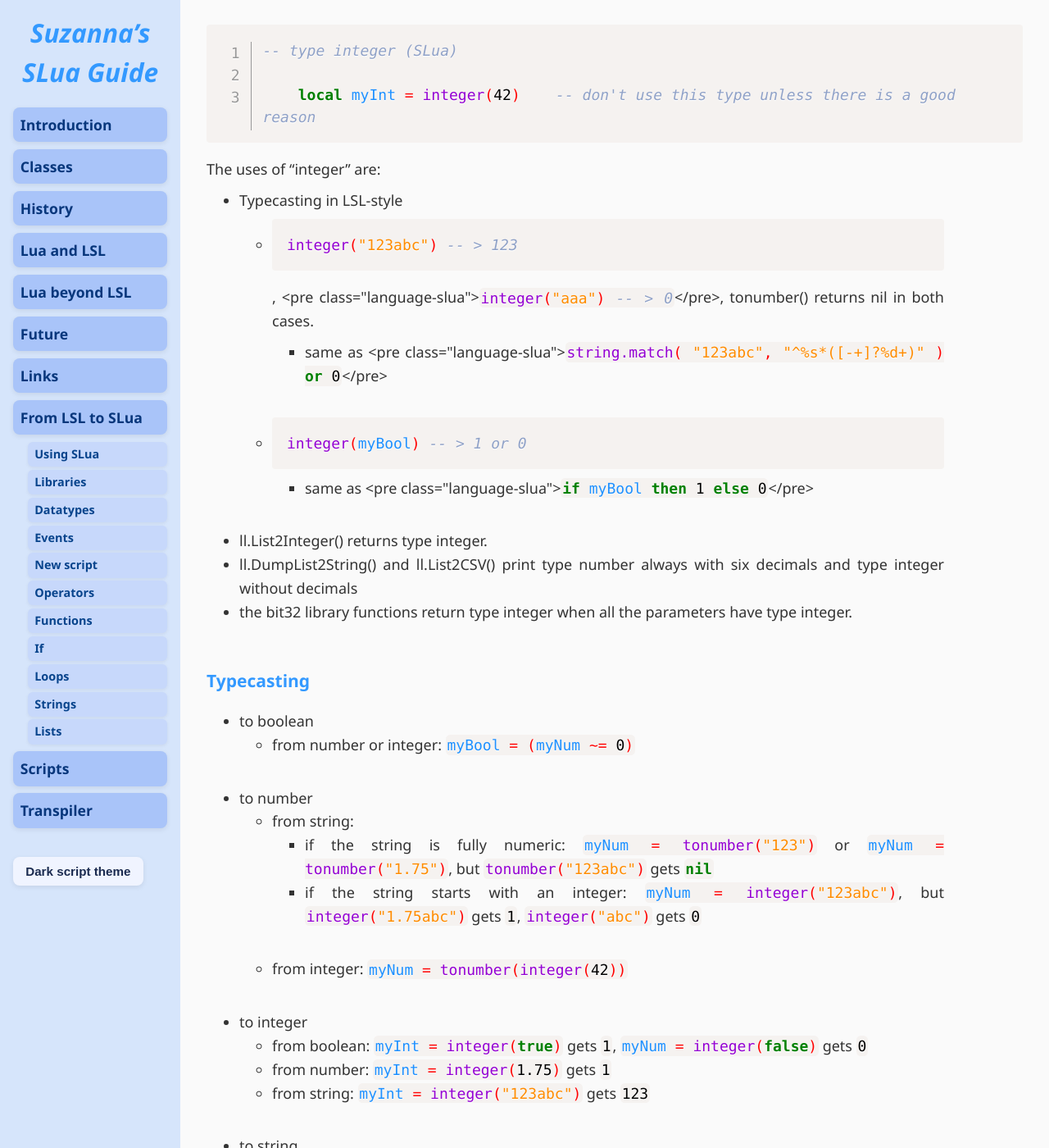
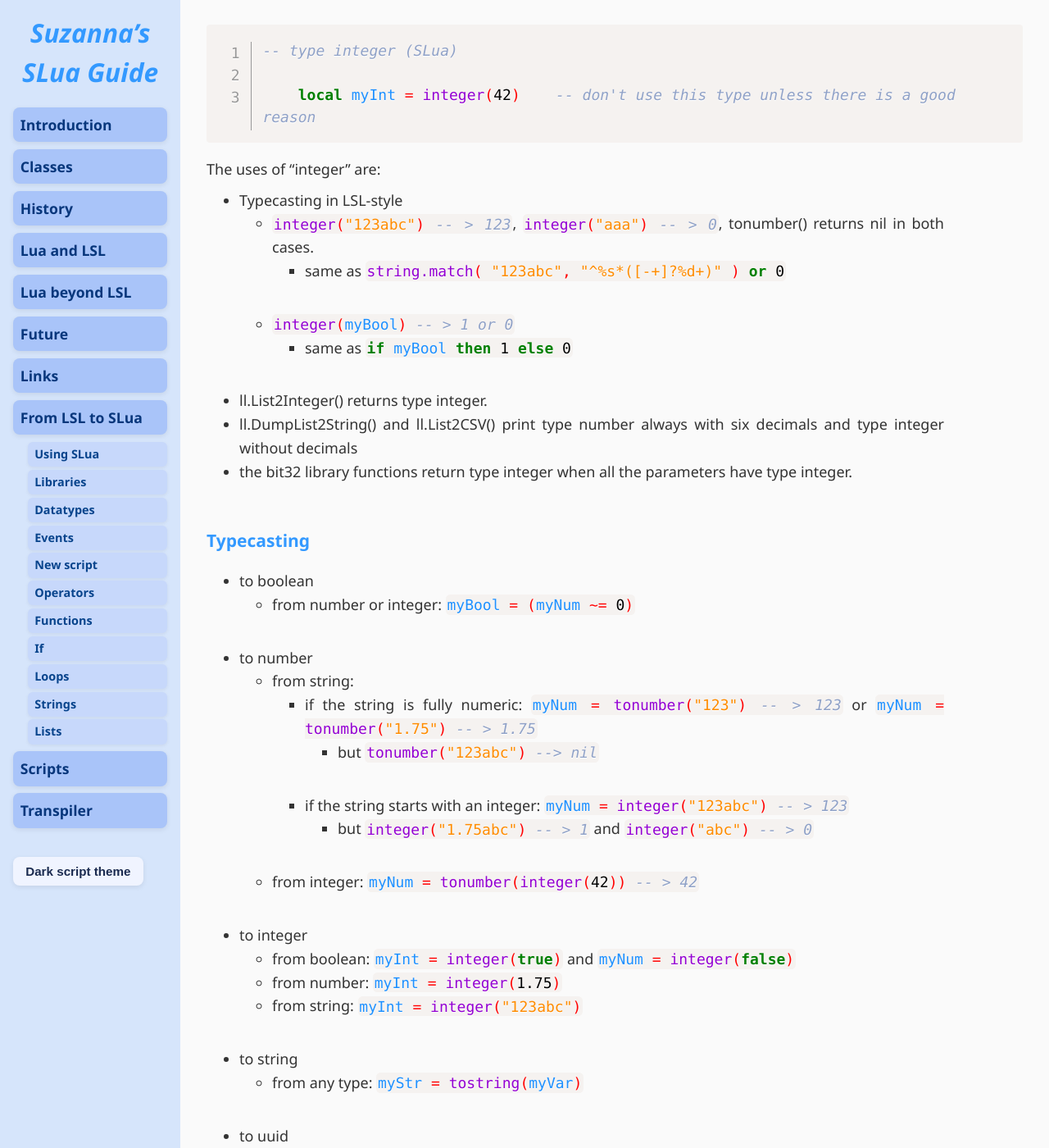
Before and after one commit to Suzanna-Linn/slua, a Jekyll site: the page built from docs/moving-datatypes.md, in a window 1280 px wide and 1400 px high, scrolled down 3405 px. Shown: the whole window at 82% size. Built offline with Jekyll 4.4.1, drawn with Linux system fonts in a browser that asks for light colours; nearby versions of some CDN libraries; our own code applies the rules of GitHub Pages for plain Markdown files; comment, search, counter and statistics services are not loaded; some of the changed text lies outside the part shown.

Commit message:
Update moving-datatypes.md

```diff
--- a/docs/moving-datatypes.md
+++ b/docs/moving-datatypes.md
@@ -147,10 +147,10 @@ SLua adds the type integer. It exists only for compatibility reasons with a few
 
 The uses of "integer" are:
 - Typecasting in LSL-style
-  - <pre class="language-slua"><code class="language-slua">integer("123abc") -- > 123</code></pre>, <pre class="language-slua"><code class="language-slua">integer("aaa") -- > 0</code></pre>, tonumber() returns nil in both cases.
-	   - same as <pre class="language-slua"><code class="language-slua">string.match( "123abc", "^%s*([-+]?%d+)" ) or 0</code></pre>
-  - <pre class="language-slua"><code class="language-slua">integer(myBool) -- > 1 or 0</code></pre>
-	   - same as <pre class="language-slua"><code class="language-slua">if myBool then 1 else 0</code></pre>
+  - <code class="language-slua">integer("123abc") -- > 123</code>, <code class="language-slua">integer("aaa") -- > 0</code>, tonumber() returns nil in both cases.
+	   - same as <code class="language-slua">string.match( "123abc", "^%s*([-+]?%d+)" ) or 0</code>
+  - <code class="language-slua">integer(myBool) -- > 1 or 0</code>
+	   - same as <code class="language-slua">if myBool then 1 else 0</code>
 - ll.List2Integer() returns type integer.
 - ll.DumpList2String() and ll.List2CSV() print type number always with six decimals and type integer without decimals
 - the bit32 library functions return type integer when all the parameters have type integer.
@@ -162,14 +162,16 @@ The uses of "integer" are:
 
 - to number
   - from string:
-    - if the string is fully numeric: <code class="language-slua">myNum = tonumber("123")</code> or <code class="language-slua">myNum = tonumber("1.75")</code>, but <code class="language-slua">tonumber("123abc")</code> gets <code class="language-slua">nil</code>
-    - if the string starts with an integer: <code class="language-slua">myNum = integer("123abc")</code>, but <code class="language-slua">integer("1.75abc")</code> gets <code class="language-slua">1</code>, <code class="language-slua">integer("abc")</code> gets <code class="language-slua">0</code>
-  - from integer: <code class="language-slua">myNum = tonumber(integer(42))</code>
+    - if the string is fully numeric: <code class="language-slua">myNum = tonumber("123") -- > 123</code> or <code class="language-slua">myNum = tonumber("1.75") -- > 1.75</code>
+	  - but <code class="language-slua">tonumber("123abc") --> nil</code>
+    - if the string starts with an integer: <code class="language-slua">myNum = integer("123abc") -- > 123</code>
+	  - but <code class="language-slua">integer("1.75abc") -- > 1</code> and <code class="language-slua">integer("abc") -- > 0</code>
+  - from integer: <code class="language-slua">myNum = tonumber(integer(42)) -- > 42</code>
 
 - to integer
-  - from boolean: <code class="language-slua">myInt = integer(true)</code> gets <code class="language-slua">1</code>, <code class="language-slua">myNum = integer(false)</code> gets <code class="language-slua">0</code>
-  - from number: <code class="language-slua">myInt = integer(1.75)</code> gets <code class="language-slua">1</code>
-  - from string: <code class="language-slua">myInt = integer("123abc")</code> gets <code class="language-slua">123</code>
+  - from boolean: <code class="language-slua">myInt = integer(true)</code> and <code class="language-slua">myNum = integer(false)</code>
+  - from number: <code class="language-slua">myInt = integer(1.75)</code>
+  - from string: <code class="language-slua">myInt = integer("123abc")</code>
 
 - to string
   - from any type: <code class="language-slua">myStr = tostring(myVar)</code>
@@ -178,9 +180,9 @@ The uses of "integer" are:
   - from string: <code class="language-slua">myUuid = uuid("0f16c0e1-384e-4b5f-b7ce-886dda3bce41")</code>
 
 - to vector
-  - from string: <code class="language-slua">myVec = tovector("<50,50,20>")</code>
+  - from string: <code class="language-slua">myVec = tovector("<50, 50, 20>")</code>
 
 - to rotation/quaternion
-  - from string: <code class="language-slua">myRot = torotation("<1,1,1,0>")</code> or <code class="language-slua">myRot = toquaternion("<1,1,1,0>")</code>
+  - from string: <code class="language-slua">myRot = torotation("<1, 1, 1, 0>")</code> or <code class="language-slua">myRot = toquaternion("<1, 1, 1, 0>")</code>
 
 The types integer and uuid haven't got a "to" function because they already use or can use a string to create the value.
```
